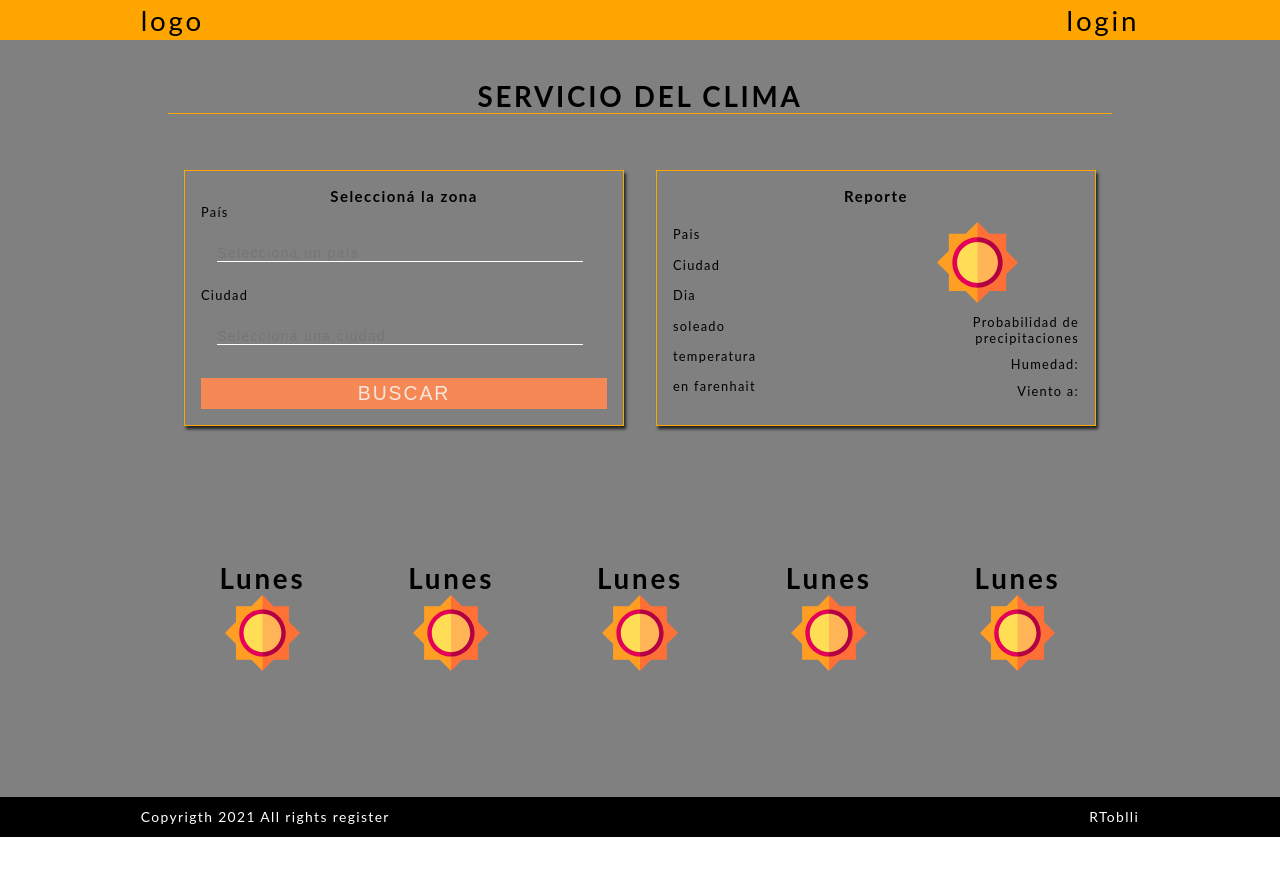
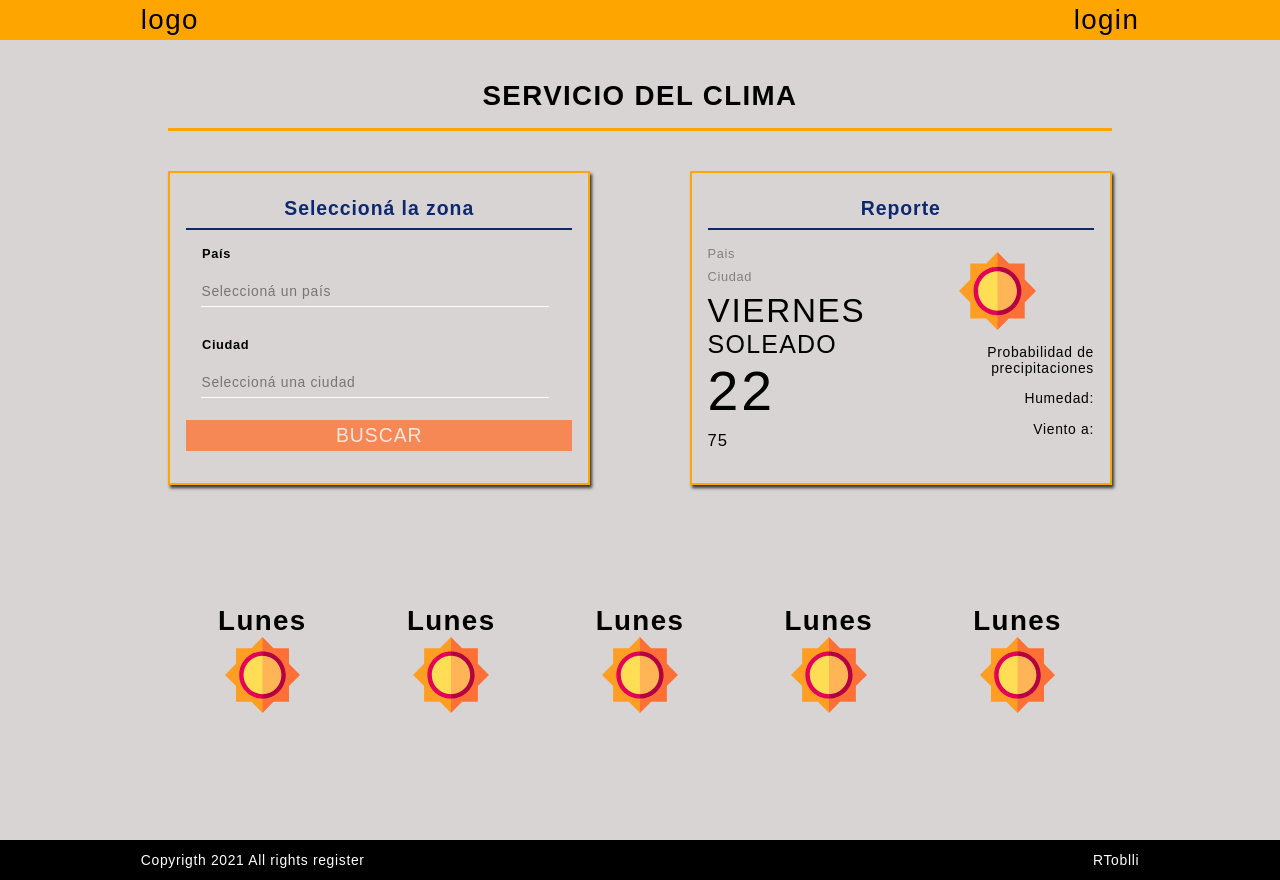
Before and after one commit to rodtob/clima-online, a React (Create React App) app: page / in a window 1280 px wide. Before the commit the page ends 837 px from the top, so only its background shows below. Built offline with nearby package versions, Linux system fonts and the light colour scheme.

Commit message:
mejoro estilos

```diff
--- a/src/App.js
+++ b/src/App.js
@@ -15,11 +15,11 @@ function App() {
 
             <section className='cards'>
 
-              <h3>Seleccioná la zona</h3>
+              <h3 className="titulo--section">Seleccioná la zona</h3>
               <article className="contBuscar">
-              <label className="left">País</label>
+              <label className="label left">País</label>
               <input className="elinput" placeholder="Seleccioná un país" />
-              <label className="left">Ciudad</label>
+              <label className="label left">Ciudad</label>
               <input className="elinput" placeholder="Seleccioná una ciudad" />
               <input className="submit" type='submit' value="BUSCAR"/>
               </article>
@@ -27,24 +27,24 @@ function App() {
 
 
             <section className='cards'>
-              <h3>Reporte</h3>
+              <h3 className="titulo--section">Reporte</h3>
               <article className='contReporte'>
 
                 <section className="columnaReporte left">
-                    <p>Pais</p>
-                    <p>Ciudad</p>
-                    <p>Dia</p>
-                    <p>soleado</p>
-                    <p>temperatura</p>
-                    <p>en farenhait</p>
+                    <p className="paisciudad">Pais</p>
+                    <p className="paisciudad">Ciudad</p>
+                    <p className='dia'>viernes</p>
+                    <p className="estado-dia">soleado</p>
+                    <p className='temperatura'>22</p>
+                    <p className='en-faren'>75</p>
 
                 </section>
 
                 <section className="columnaReporte right" >
                     <img src={sun} className="imagenClima"/>
-                    <p>Probabilidad de precipitaciones</p>
-                    <p>Humedad: </p>
-                    <p>Viento a: </p>
+                    <p className='detalles-reporte'>Probabilidad de precipitaciones</p>
+                    <p className='detalles-reporte'>Humedad: </p>
+                    <p className='detalles-reporte'>Viento a: </p>
                 </section>
             </article>
 
--- a/src/index.css
+++ b/src/index.css
@@ -4,23 +4,25 @@
   padding: 0;
   text-decoration: none;
   list-style: none;
-  letter-spacing: 0.1em;
-  overflow:hidden
+  letter-spacing: 0.05em;
+  /* overflow: hidden; */
+
 }
 
 html {
   font-size: calc(12px + (24 - 12) * ((100vw - 200px) / (1024 - 200)));
 }
 
-@import url('https://fonts.googleapis.com/css2?family=Lato&display=swap');
+@import url('https://fonts.googleapis.com/css2?family=Mulish&display=swap');
+
 .App {
   text-align: center;
-  background-color: gray;
+  background-color: rgb(216, 212, 212);
   display: flex;
   flex-direction: column;
   align-items: center;
   min-height: 100vh;
-  font-family: 'Lato', sans-serif;
+  font-family: 'Mulish', sans-serif;
 }
 
 .main{
@@ -51,7 +53,8 @@ html {
 .titulo{
   width: 100%;
   font-size: 1rem;
-  border-bottom: orange 1px solid;
+  padding-bottom: 2vh;
+  border-bottom: orange 3px solid;
 }
 
 .row{
@@ -60,17 +63,19 @@ html {
   width: 100%;
   padding-top: 5vh;
   padding-bottom: 10vh;
+  justify-content: space-between;
 }
 
 .cards{
-  width: 50vw;
-  height: 20vw;
+  width: 33vw;
+  /* height: 25vw; */
   display: flex;
   flex-direction: column;
   box-shadow: 2px 3px 3px 0px rgba(0, 0, 0, 0.75);
-  border:orange 1px solid;
+  border:orange 2px solid;
   padding: 2vh;
-  margin: 2vh;
+  padding-bottom: 4vh;
+  /* margin-top: 1vh;  */
   font-size: 1vw;
 }
 
@@ -121,16 +126,16 @@ html {
 }
 
 .elinput{
+  height: 4vh;
   font-size: .5rem;
   width: 90%;
   margin-left: 4%;
-  color: white;
+  color: rgb(73, 73, 73);
   text-align: left;
   border: none;
   background-image: none;
   background-color: transparent;
   box-shadow: none;
-  transform: 0.4s all;
   border-bottom: white solid 1px;
 }
 
@@ -146,3 +151,42 @@ html {
   margin-top: 2%;
   transition: 0.3s all;
 }
+
+.titulo--section{
+  border-bottom: rgb(14, 40, 112) 2px solid;
+  padding: 1vh;
+  font-size: .7rem;
+  color: rgb(14, 40, 112);
+}
+
+.label{
+  padding-top:2vh;
+  padding-left:2vh;
+  font-weight: bold;
+}
+
+.dia{
+  font-size: 1.2rem;
+  text-transform: uppercase;
+  padding-top: 1vh;
+}
+.estado-dia{
+  font-size: .9rem;
+  text-transform: uppercase;
+}
+.temperatura{
+  font-size: 2rem;
+}
+.en-faren{
+  font-size: .6rem;
+  padding-top: 1vh;
+}
+
+.paisciudad{
+  padding-top: 1vh;
+  opacity: .4;
+}
+
+.detalles-reporte{
+  font-size: .5rem;
+}
```
